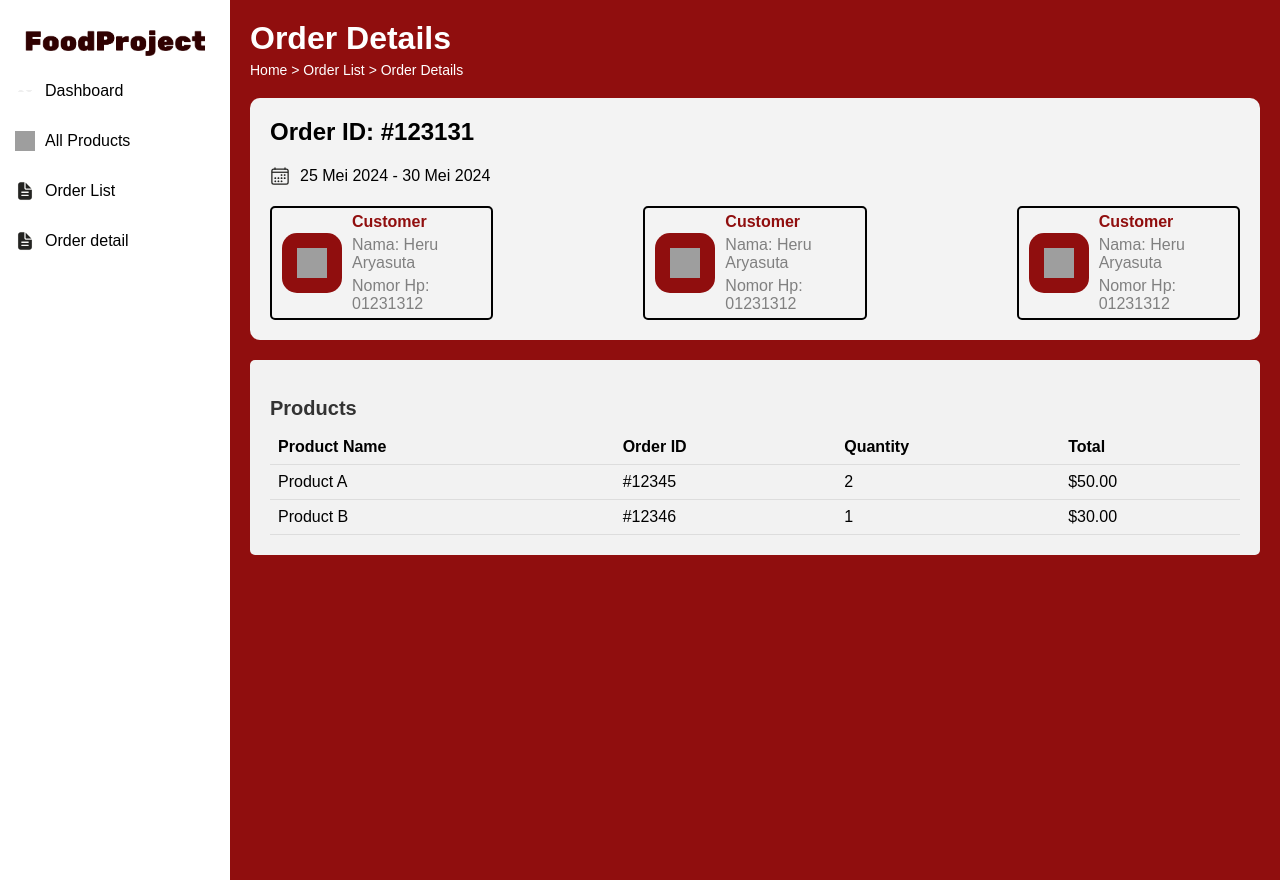
After one commit to HeruAryasuta/ecommerce, a PHP site: page /order_detail.php in a window 1280 px wide. The commit adds this page. Run offline with PHP 8.4, Linux system fonts and the light colour scheme; grey boxes are pictures that could not be loaded.

Commit message:
needs a little improvement

```diff
--- a/css/style.css
+++ b/css/style.css
@@ -20,18 +20,18 @@ body {
 h1{
     color: white;
     font-weight: bold;
-    margin: 0; /* Menghilangkan margin default dari h1 */
+    margin: 0;
 }
 
 p{
     color: white;
-    margin: 0; /* Menghilangkan margin default dari p */
+    margin: 0;
 }
 
 .sidebar {
     width: 230px;
     background-color: white;
-    color: black; /* Mengubah warna teks sidebar menjadi hitam */
+    color: black;
     padding-top: 20px;
     position: fixed;
     height: 100%;
@@ -211,3 +211,104 @@ th {
     color: #900E0E;
     background-color: white;
 }
+
+ /* order details*/
+
+.order-container {
+    margin-top: 20px;
+    background-color: #f3f3f3;
+    padding: 20px;
+    border-radius: 10px;
+}
+
+.order-container h2 {
+    margin-top: 0;
+}
+
+.date {
+    display: flex;
+    align-items: center;
+}
+
+.calendar-icon {
+    width: 20px;
+    height: 20px;
+    margin-right: 10px;
+}
+
+/* card */
+
+.cards-order-details{
+    display: flex;
+    flex-direction: row;
+    gap: 150px;
+}
+
+.card-order-details {
+    border: 2px solid black;
+    border-radius: 5px;
+    margin-top: 20px;
+    padding-right: 10px;
+}
+
+.card-content-order-details {
+    display: flex;
+    align-items: center;
+}
+
+.card-icon-order-details {
+    width: 30px;
+    height: 30px;
+    margin: 10px;
+    background-color: #900E0E;
+    padding: 15px;
+    border-radius: 15px;
+}
+
+.info {
+    color: #333;
+}
+
+.info p {
+    margin: 5px 0;
+}
+
+.customer {
+    color: #900E0E;
+    font-weight: bolder;
+}
+
+.name, .phone {
+    color: grey;
+    font-weight: 500;
+}
+
+/* product */
+
+.table-container-order-details {
+    margin-top: 20px;
+    padding: 20px;
+    background-color: #f2f2f2;
+    border-radius: 5px;
+    overflow: auto;
+}
+
+.table-container-order-details h2 {
+    color: #333;
+    font-size: 20px;
+    margin-bottom: 10px;
+}
+
+.order-table-order-details {
+    width: 100%;
+    border-collapse: collapse; /* Menggabungkan batas sel */
+}
+
+.order-table-order-details th, .order-table-order-details td {
+    padding: 8px;
+    text-align: left;
+}
+
+.order-table-order-details th {
+    background-color: #f2f2f2;
+}
--- /dev/null
+++ b/order_detail.php
@@ -0,0 +1,86 @@
+<!DOCTYPE html>
+<html lang="en">
+<head>
+    <meta charset="UTF-8">
+    <meta name="viewport" content="width=device-width, initial-scale=1.0">
+    <title>Dashboard</title>
+    <link rel="stylesheet" href="css/style.css">
+</head>
+<body>
+    <?php include 'sidebar.php'; ?>
+    <div class="main-content">
+        <div class="header">
+            <h1>Order Details</h1>
+            <p>Home > Order List > Order Details</p>
+        </div>
+        <div class="order-container">
+            <h2>Order ID: #123131</h2>
+            <div class="date">
+                <img src="assets/ic_calendar.svg" alt="Calendar Icon" class="calendar-icon">
+                <span>25 Mei 2024 - 30 Mei 2024</span>
+            </div>
+            <div class="cards-order-details">
+                <div class="card-order-details">
+                    <div class="card-content-order-details">
+                        <img src="assets/ic_bag.svg" alt="Bag Icon" class="card-icon-order-details">
+                        <div class="info">
+                            <p class="customer">Customer</p>
+                            <p class="name">Nama: Heru Aryasuta</p>
+                            <p class="phone">Nomor Hp: 01231312</p>
+                        </div>
+                    </div>
+                </div>
+                <!-- card 2 -->
+                <div class="card-order-details">
+                    <div class="card-content-order-details">
+                        <img src="assets/ic_bag.svg" alt="Bag Icon" class="card-icon-order-details">
+                        <div class="info">
+                            <p class="customer">Customer</p>
+                            <p class="name">Nama: Heru Aryasuta</p>
+                            <p class="phone">Nomor Hp: 01231312</p>
+                        </div>
+                    </div>
+                </div>
+                <!-- card 3 -->
+                <div class="card-order-details">
+                    <div class="card-content-order-details">
+                        <img src="assets/ic_bag.svg" alt="Bag Icon" class="card-icon-order-details">
+                        <div class="info">
+                            <p class="customer">Customer</p>
+                            <p class="name">Nama: Heru Aryasuta</p>
+                            <p class="phone">Nomor Hp: 01231312</p>
+                        </div>
+                    </div>
+                </div>
+            </div>
+        </div>
+        <div class="table-container-order-details">
+            <h2>Products</h2>
+            <table class="order-table-order-details">
+                <thead>
+                    <tr>
+                        <th>Product Name</th>
+                        <th>Order ID</th>
+                        <th>Quantity</th>
+                        <th>Total</th>
+                    </tr>
+                </thead>
+                <tbody>
+                    <tr>
+                        <td>Product A</td>
+                        <td>#12345</td>
+                        <td>2</td>
+                        <td>$50.00</td>
+                    </tr>
+                    <tr>
+                        <td>Product B</td>
+                        <td>#12346</td>
+                        <td>1</td>
+                        <td>$30.00</td>
+                    </tr>
+                </tbody>
+            </table>
+        </div>
+    </div>
+</body>
+</html>
--- a/sidebar.php
+++ b/sidebar.php
@@ -22,6 +22,12 @@
                     Order List
                 </a>
             </li>
+            <li>
+                <a href="order_detail.php">
+                    <img src="assets/ic_orders.svg" alt="Order List Icon">
+                    Order detail
+                </a>
+            </li>
         </ul>
     </nav>
 </div>
```
